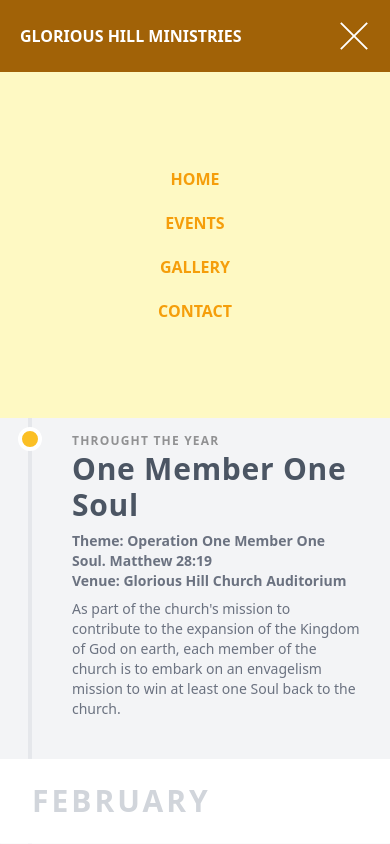
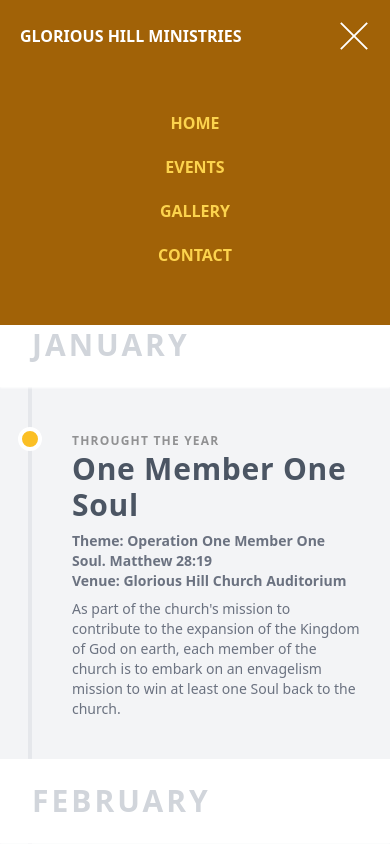
Before and after one commit to numofran6/church-website, a Next.js app: page /events in a window 390 px wide. Both pictures are taken after a click on the icon 354 px from the left and 36 px from the top of the page. Shown: the top 844 px of the page. Built offline with nearby package versions, Linux system fonts and the light colour scheme.

Commit message:
mobile navigation background color changed

```diff
--- a/components/Layout.js
+++ b/components/Layout.js
@@ -97,13 +97,13 @@ export const Layout = ({ children, title }) => {
 								animate="visible"
 								variants={list}
 								ref={wrapperRef}
-								className="absolute top-[4.5rem] bg-yellow-100 w-full h-[41vh] md:hidden flex flex-col space-y-5 uppercase items-center justify-center z-20 font-semibold"
+								className="absolute top-[4.5rem] bg-yellow-700 pb-5 w-full h-[30vh] md:hidden flex flex-col space-y-5 uppercase items-center justify-center z-20 font-semibold"
 							>
 								<motion.div variants={item}>
 									<Link
 										href={'/#home'}
 										onClick={() => setActive(!active)}
-										className="btns"
+										className="btnse"
 									>
 										Home
 									</Link>
@@ -113,7 +113,7 @@ export const Layout = ({ children, title }) => {
 									<Link
 										href={'events'}
 										onClick={() => setActive(!active)}
-										className="btns"
+										className="btnse"
 									>
 										Events
 									</Link>
@@ -123,7 +123,7 @@ export const Layout = ({ children, title }) => {
 									<Link
 										href={'/gallery'}
 										onClick={() => setActive(!active)}
-										className="btns"
+										className="btnse"
 									>
 										Gallery
 									</Link>
@@ -133,7 +133,7 @@ export const Layout = ({ children, title }) => {
 									<Link
 										href={'/#contact'}
 										onClick={() => setActive(!active)}
-										className="btns"
+										className="btnse"
 									>
 										Contact
 									</Link>
--- a/pages/gallery.js
+++ b/pages/gallery.js
@@ -74,14 +74,14 @@ const Gallery = () => {
 				{imageInView.img && (
 					<div className="top-0 bottom-0 left-0 right-0 bg-black/90 fixed flex justify-center items-center overflow-hidden z-10">
 						<TfiClose
-							className="absolute top-10 right-10 btns cursor-pointer w-10 h-10"
+							className="absolute top-10 right-3 md:right-10 btns cursor-pointer w-10 h-10"
 							onClick={() => imageAction()}
 						/>
 
 						<button
 							onClick={() => imageAction('previous-img')}
 							disabled={imageInView.i === 0}
-							className="z-20 arrows absolute left-10"
+							className="z-20 arrows absolute left-3 md:left-10"
 						>
 							<SlArrowLeft className="w-14 h-14" />
 						</button>
```
